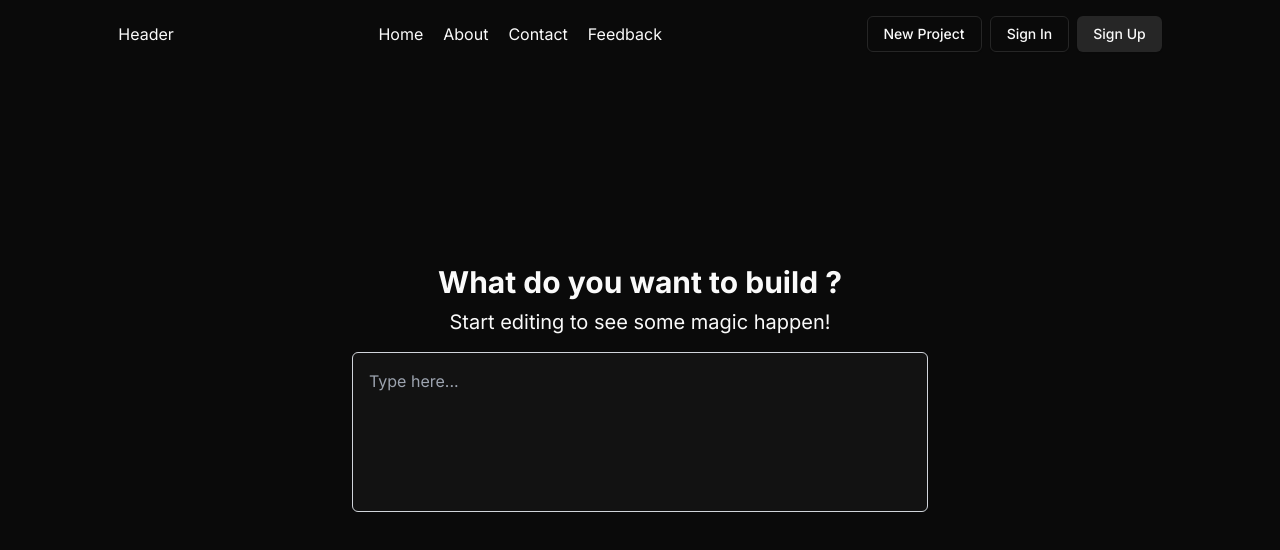
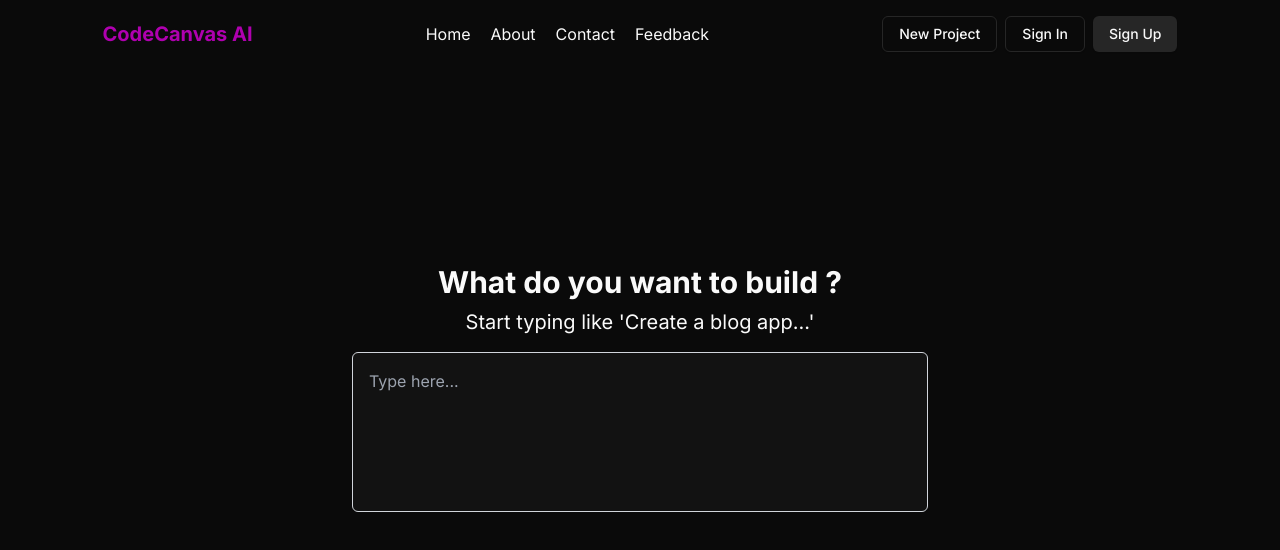
Before and after one commit to yashn10/AI-Code-Editor, a Next.js app: page /Main in a window 1280 px wide. Shown: the top 550 px of the page. Built offline with nearby package versions, Linux system fonts and the light colour scheme; no server answers; sample sign-in values are in the browser's storage.

Commit message:
app name added

```diff
--- a/app/(Main)/Main/page.jsx
+++ b/app/(Main)/Main/page.jsx
@@ -45,7 +45,7 @@ const Main = () => {
 
     <div className='flex flex-col text-center justify-center items-center w-full' style={{ height: '80vh' }}>
       <h1 className='font-bold text-3xl'>What do you want to build ?</h1>
-      <p className='text-xl mt-2'>Start editing to see some magic happen!</p>
+      <p className='text-xl mt-2'>Start typing like 'Create a blog app...'</p>
 
       <div className='flex items-center gap-2 mt-4 w-full h-40 max-w-xl border border-gray-300 rounded-md' style={{ backgroundColor: '#121212' }}>
         <textarea className='p-4 w-full h-full outline-none bg-transparent resize-none' placeholder='Type here...' onChange={(e) => { setText(e.target.value) }}></textarea>
--- a/components/custom/Header.jsx
+++ b/components/custom/Header.jsx
@@ -10,7 +10,7 @@ const Header = () => {
   return (
 
     <div className='flex items-center p-4' style={{ justifyContent: "space-around" }}>
-      <h1>Header</h1>
+      <Link href={'/'} className='cursor-pointer text-xl font-bold' style={{ color: "#af00af" }}>CodeCanvas AI</Link>
 
       <div className='flex gap-5'>
         <Link href={'/Home'} className='cursor-pointer'>Home</Link>
```
